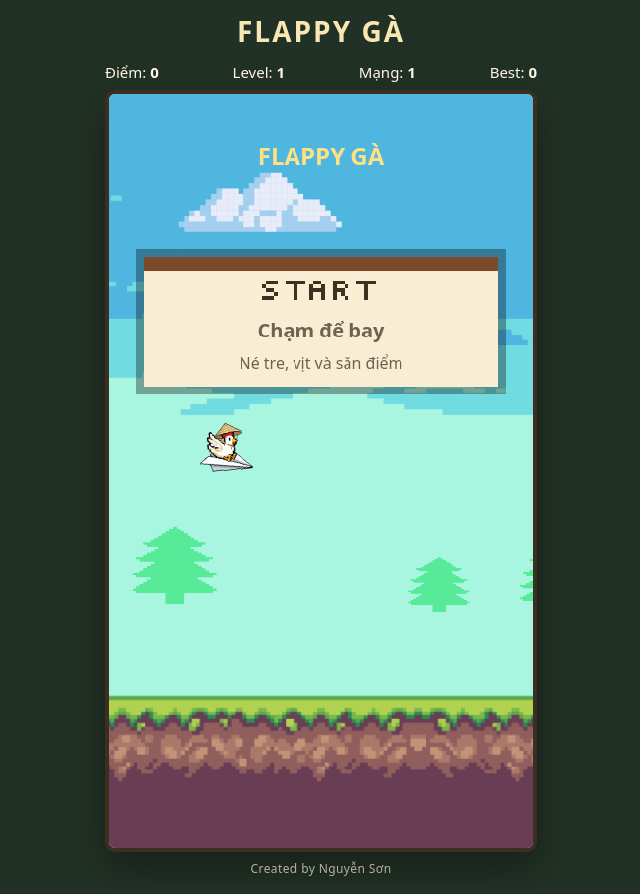
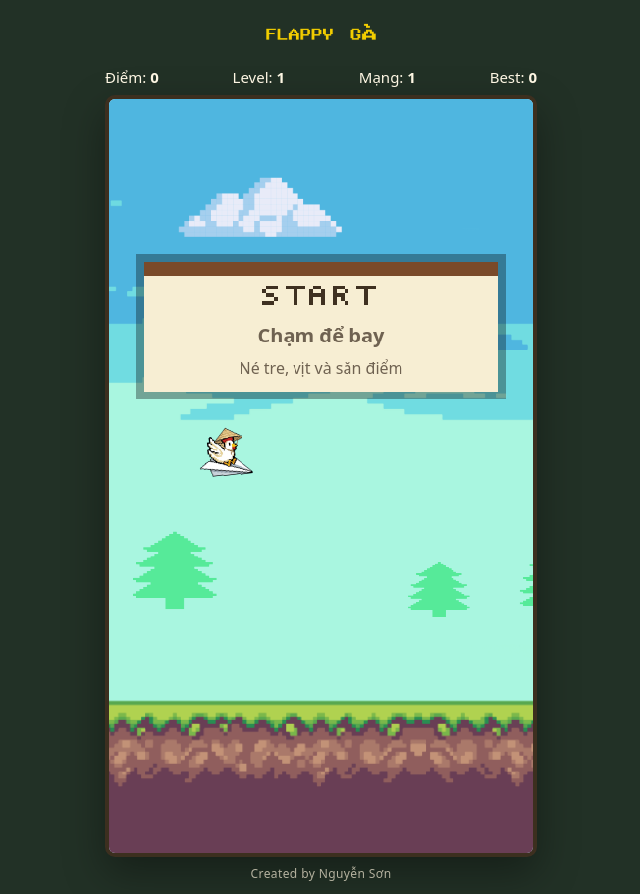
Before and after one commit to ngnxsn/portfolio-old, a plain HTML site: page games/flappy-pixel/index.html in a window 1280 px wide. Shown: the whole page, without its empty margins (319-959 px from the left). Drawn offline with Linux system fonts and the light colour scheme; animation ran at ten frames a second.

Commit message:
Use title image for Flappy Ga header

```diff
--- a/games/flappy-pixel/game.js
+++ b/games/flappy-pixel/game.js
@@ -654,10 +654,6 @@ function drawGameOverOverlay(){
   ctx.fillText('Chạm để chơi lại', W/2, 376);
 }
 function drawText(){
-  ctx.textAlign = 'center';
-  ctx.fillStyle = '#ffe082';
-  ctx.font = '900 24px system-ui, -apple-system, BlinkMacSystemFont, Segoe UI, Arial, sans-serif';
-  ctx.fillText('FLAPPY GÀ', W / 2, 72);
   if(!game.started && !game.over) drawStartOverlay();
   if(game.over) drawGameOverOverlay();
 }
--- a/games/flappy-pixel/index.html
+++ b/games/flappy-pixel/index.html
@@ -8,7 +8,7 @@
 </head>
 <body>
   <div class="wrap">
-    <h1>FLAPPY GÀ</h1>
+    <img class="title-image" src="assets/title.png" alt="Flappy Gà" />
     <div class="hud">
       <span>Điểm: <b id="score">0</b></span>
       <span>Level: <b id="level">1</b></span>
--- a/games/flappy-pixel/style.css
+++ b/games/flappy-pixel/style.css
@@ -1 +1 @@
-*{box-sizing:border-box}html,body{margin:0;padding:0;overflow:hidden;overscroll-behavior:none}body{font-family:system-ui,Segoe UI,Arial,sans-serif;background:#223126;color:#f4f1e8;display:flex;justify-content:center;align-items:flex-start;min-height:100dvh;min-height:100vh;padding:12px;-webkit-user-select:none;user-select:none;touch-action:manipulation}.wrap{text-align:center;width:100%;max-width:432px}h1{margin:0 0 12px;font-size:28px;letter-spacing:2px;color:#f8e7b2}.hud{display:flex;justify-content:space-between;gap:8px;max-width:432px;margin:0 auto 8px;font-size:15px;color:#fdf6e3;flex-wrap:wrap}canvas{display:block;width:100%;max-width:432px;height:auto;image-rendering:pixelated;border:4px solid #3c2f1f;border-radius:10px;background:#bfe7ff;box-shadow:0 16px 40px rgba(0,0,0,.35);touch-action:none;-webkit-tap-highlight-color:transparent}.credit{margin:8px 0 0;font-size:12px;opacity:.72;letter-spacing:.4px;color:#efe6d0}@media (max-width:520px){body{padding:10px 10px 18px}.h1,h1{font-size:22px}.hud{font-size:13px;justify-content:center}.credit{font-size:11px}}
+*{box-sizing:border-box}html,body{margin:0;padding:0;overflow:hidden;overscroll-behavior:none}body{font-family:system-ui,Segoe UI,Arial,sans-serif;background:#223126;color:#f4f1e8;display:flex;justify-content:center;align-items:flex-start;min-height:100dvh;min-height:100vh;padding:12px;-webkit-user-select:none;user-select:none;touch-action:manipulation}.wrap{text-align:center;width:100%;max-width:432px}.title-image{display:block;width:100%;max-width:220px;height:auto;margin:0 auto 12px}.hud{display:flex;justify-content:space-between;gap:8px;max-width:432px;margin:0 auto 8px;font-size:15px;color:#fdf6e3;flex-wrap:wrap}canvas{display:block;width:100%;max-width:432px;height:auto;image-rendering:pixelated;border:4px solid #3c2f1f;border-radius:10px;background:#bfe7ff;box-shadow:0 16px 40px rgba(0,0,0,.35);touch-action:none;-webkit-tap-highlight-color:transparent}.credit{margin:8px 0 0;font-size:12px;opacity:.72;letter-spacing:.4px;color:#efe6d0}@media (max-width:520px){body{padding:10px 10px 18px}.title-image{max-width:180px}.hud{font-size:13px;justify-content:center}.credit{font-size:11px}}
```
Also changed, not shown: games/flappy-pixel/assets/title.png (added).
